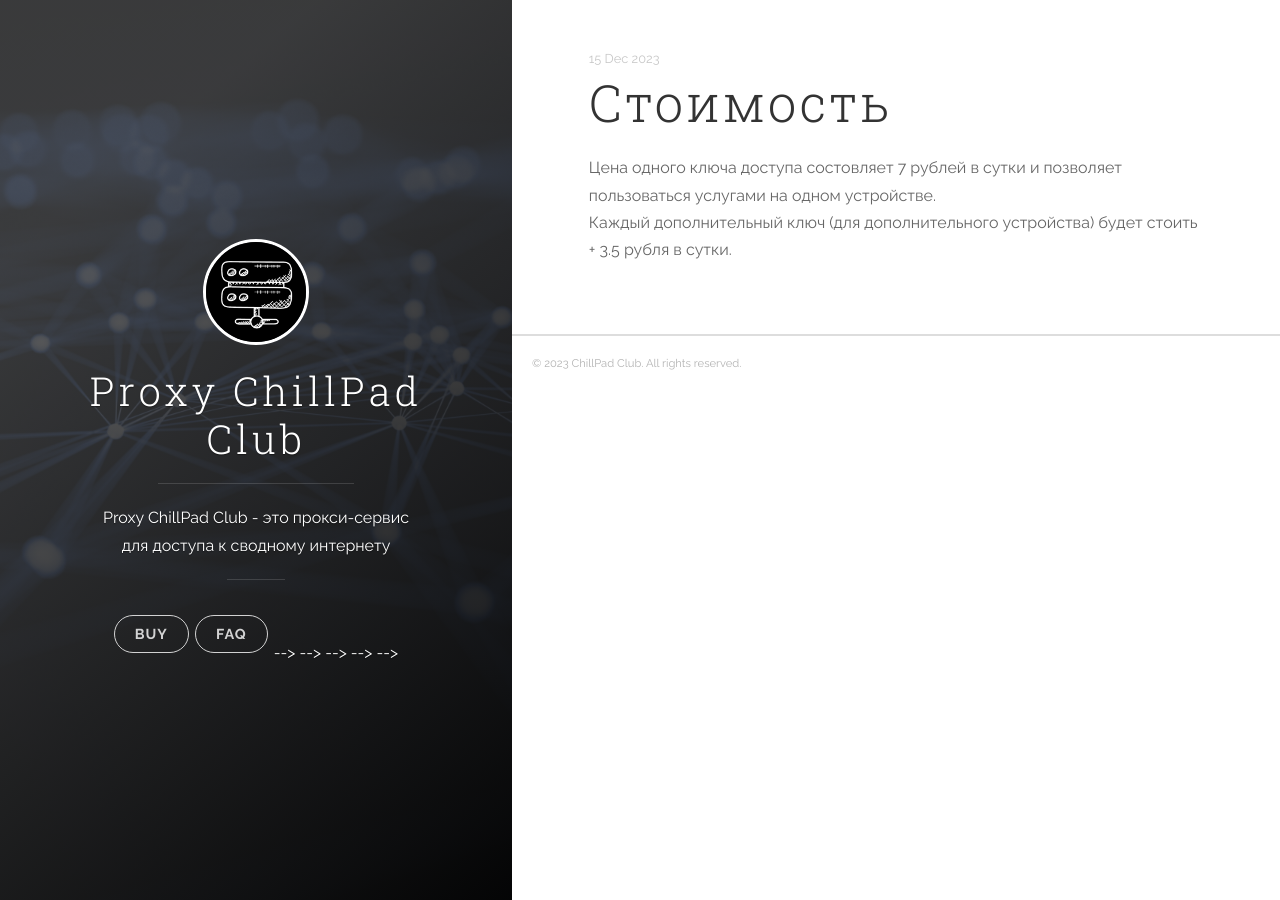
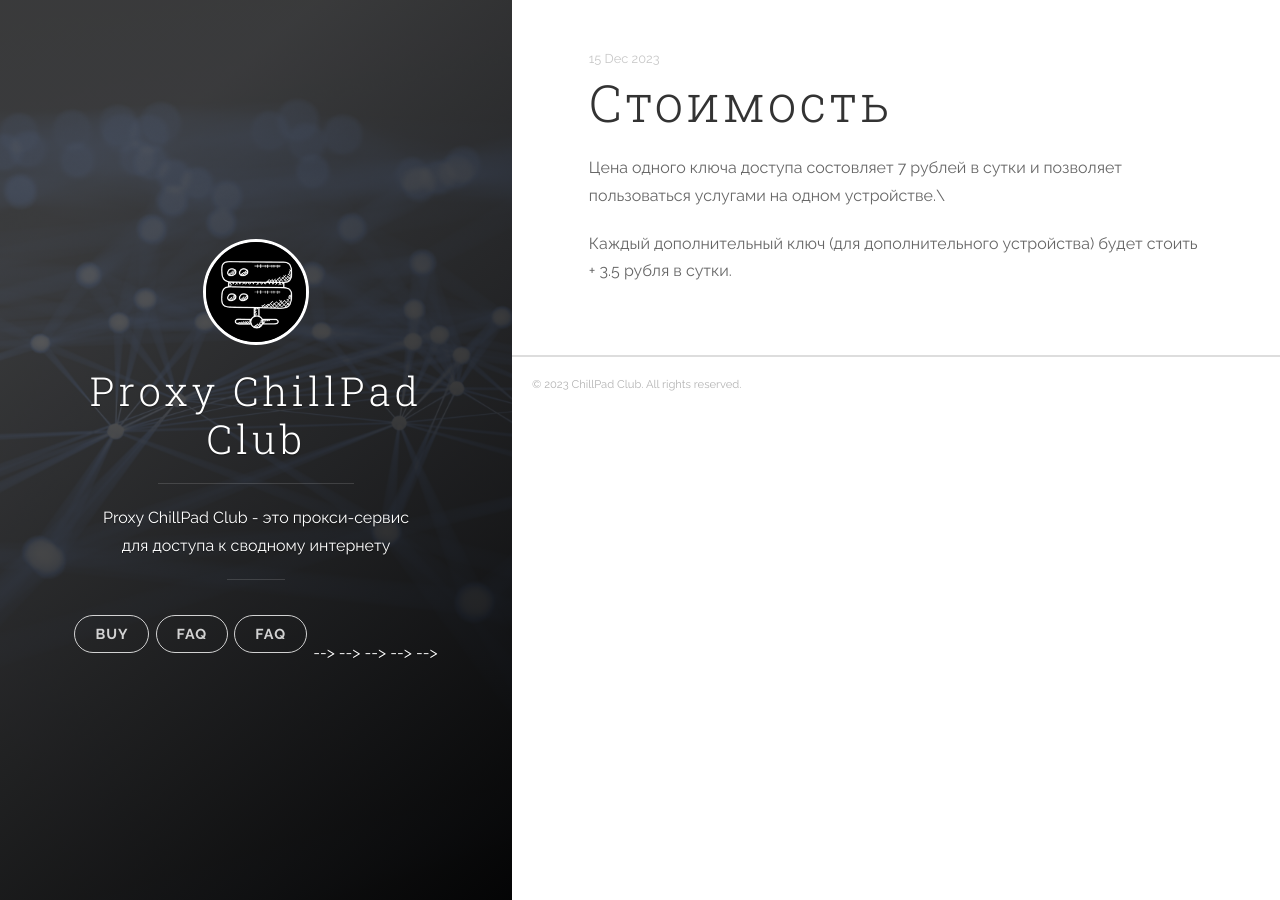
Before and after one commit to chillpadclub/chillpadclub.github.io, a Jekyll site: the page built from _posts/2023-12-15-price.md, in a window 1280 px wide. Built offline with Jekyll 4.4.1, drawn with Linux system fonts in a browser that asks for light colours.

Commit message:
modified:   _includes/header.html 	modified:   _posts/2023-12-15-price.md

```diff
--- a/_includes/header.html
+++ b/_includes/header.html
@@ -29,6 +29,13 @@
           <nav class="cover-navigation cover-navigation--primary">
             <ul class="navigation">
               <li class="navigation__item"><a href="{{ site.baseurl }}/#faq" title="link to {{ site.title }} faq"
+                  class="blog-button">FAQ</a></li>
+            </ul>
+          </nav>
+
+          <nav class="cover-navigation cover-navigation--primary">
+            <ul class="navigation">
+              <li class="navigation__item"><a href="{{ site.baseurl }}/faq/" title="link to {{ site.title }} faq"
                   class="blog-button">FAQ</a></li>
             </ul>
           </nav>
--- a/_posts/2023-12-15-price.md
+++ b/_posts/2023-12-15-price.md
@@ -2,5 +2,7 @@
 title:  "Стоимость"
 date:   2023-12-15 04:20:00
 ---
+
 Цена одного ключа доступа состовляет 7 рублей в сутки и позволяет пользоваться услугами на одном устройстве.\
+
 Каждый дополнительный ключ (для дополнительного устройства) будет стоить + 3.5 рубля в сутки.
```
